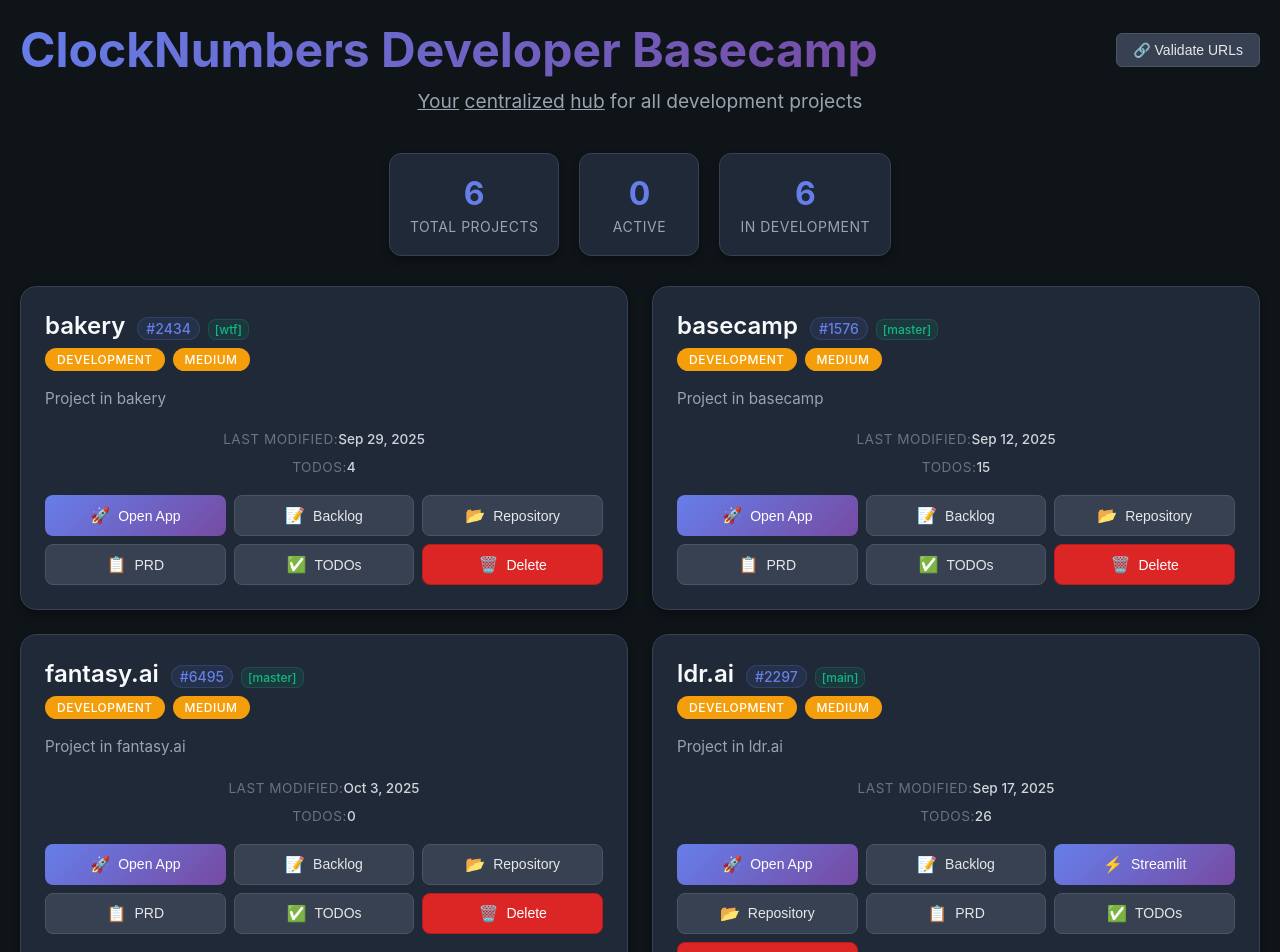
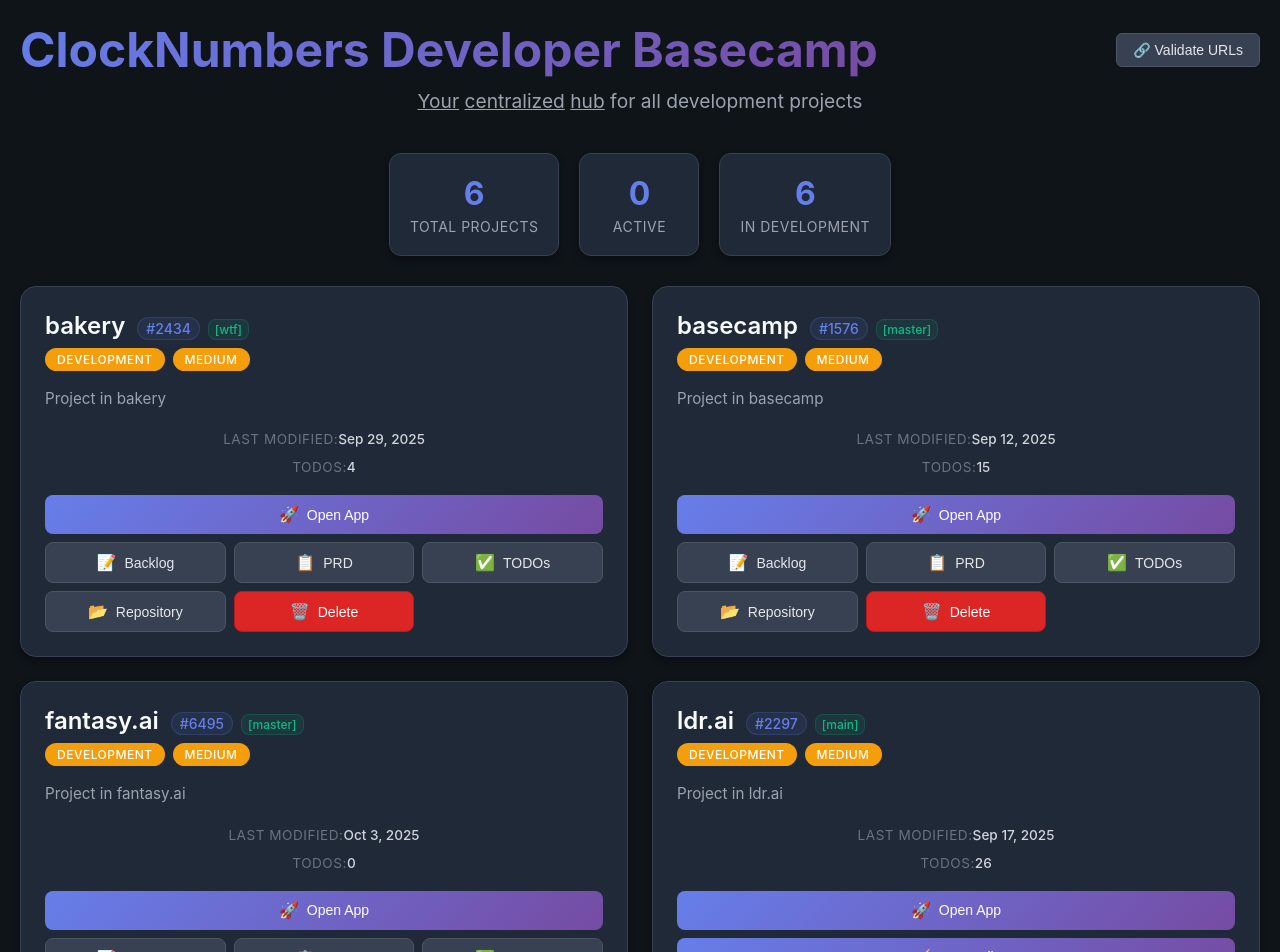
Before and after one commit to sanpixel/basecamp, a React (Create React App) app: page / in a window 1280 px wide. Shown: the top 952 px of the page. Built offline with nearby package versions, Linux system fonts and the light colour scheme; no server answers.

Commit message:
Reorganize button layout: full-width Open App, 3-column secondary buttons

```diff
--- a/src/components/Dashboard.css
+++ b/src/components/Dashboard.css
@@ -365,8 +365,15 @@
 /* Action Buttons */
 .project-actions {
   display: grid;
+  grid-template-columns: 1fr;
+  gap: 8px;
+}
+
+.project-actions-secondary {
+  display: grid;
   grid-template-columns: 1fr 1fr 1fr;
   gap: 8px;
+  margin-top: 8px;
 }
 
 .action-button {
--- a/src/components/ProjectCard.jsx
+++ b/src/components/ProjectCard.jsx
@@ -147,15 +147,6 @@ const ProjectCard = ({ project, onOpenUrl, onDeleteProject, onUpdateProject }) =
           Open App
         </button>
 
-        <button
-          className="action-button secondary"
-          onClick={() => onOpenUrl(`https://github.com/sanpixel/${project.name}/blob/${project.branch || 'main'}/BACKLOG.md`)}
-          title="View Backlog"
-        >
-          <span className="action-icon">📝</span>
-          Backlog
-        </button>
-
         {project.urls.streamlit && (
           <button
             className="action-button primary"
@@ -166,14 +157,16 @@ const ProjectCard = ({ project, onOpenUrl, onDeleteProject, onUpdateProject }) =
             Streamlit
           </button>
         )}
+      </div>
 
+      <div className="project-actions-secondary">
         <button
           className="action-button secondary"
-          onClick={() => onOpenUrl(project.urls.repo)}
-          title="Open Repository"
+          onClick={() => onOpenUrl(`https://github.com/sanpixel/${project.name}/blob/${project.branch || 'main'}/BACKLOG.md`)}
+          title="View Backlog"
         >
-          <span className="action-icon">📂</span>
-          Repository
+          <span className="action-icon">📝</span>
+          Backlog
         </button>
 
         <button
@@ -192,6 +185,17 @@ const ProjectCard = ({ project, onOpenUrl, onDeleteProject, onUpdateProject }) =
         >
           <span className="action-icon">✅</span>
           TODOs
+        </button>
+      </div>
+
+      <div className="project-actions-secondary">
+        <button
+          className="action-button secondary"
+          onClick={() => onOpenUrl(project.urls.repo)}
+          title="Open Repository"
+        >
+          <span className="action-icon">📂</span>
+          Repository
         </button>
 
         <button
```
